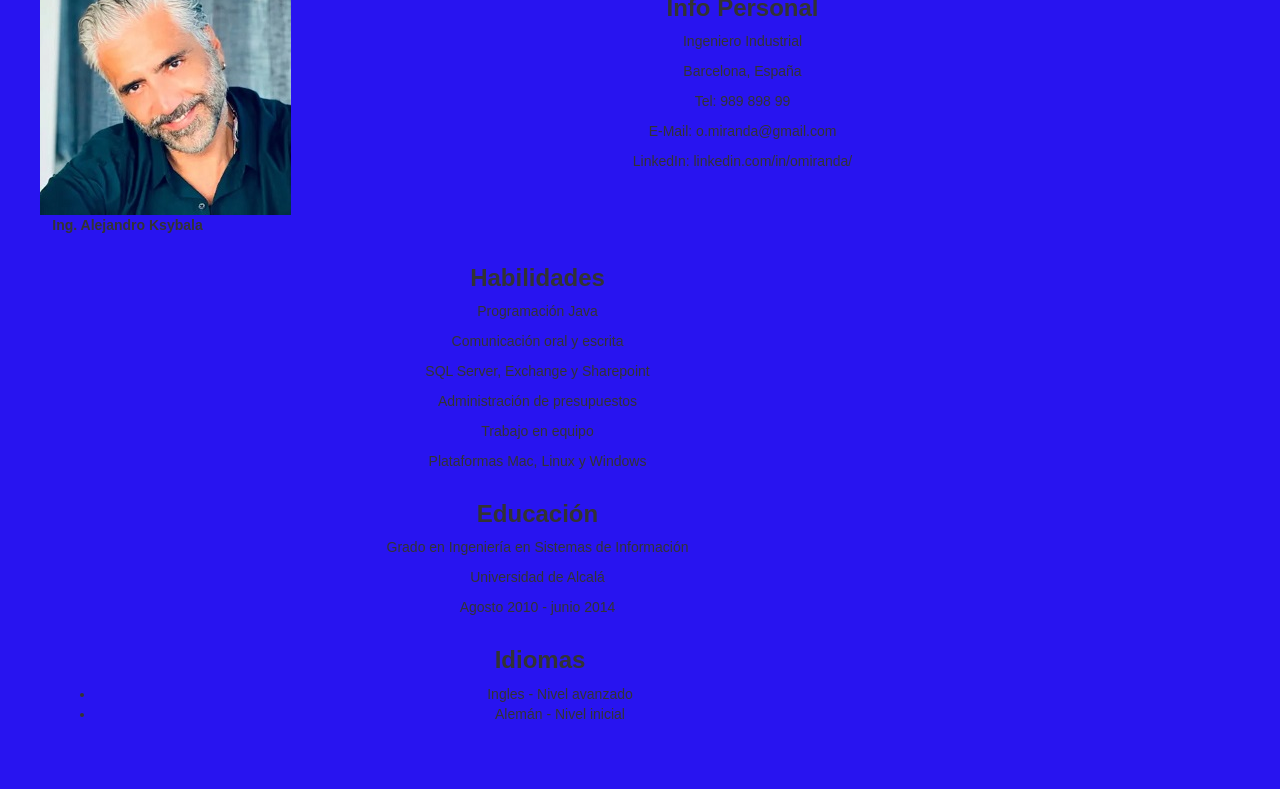
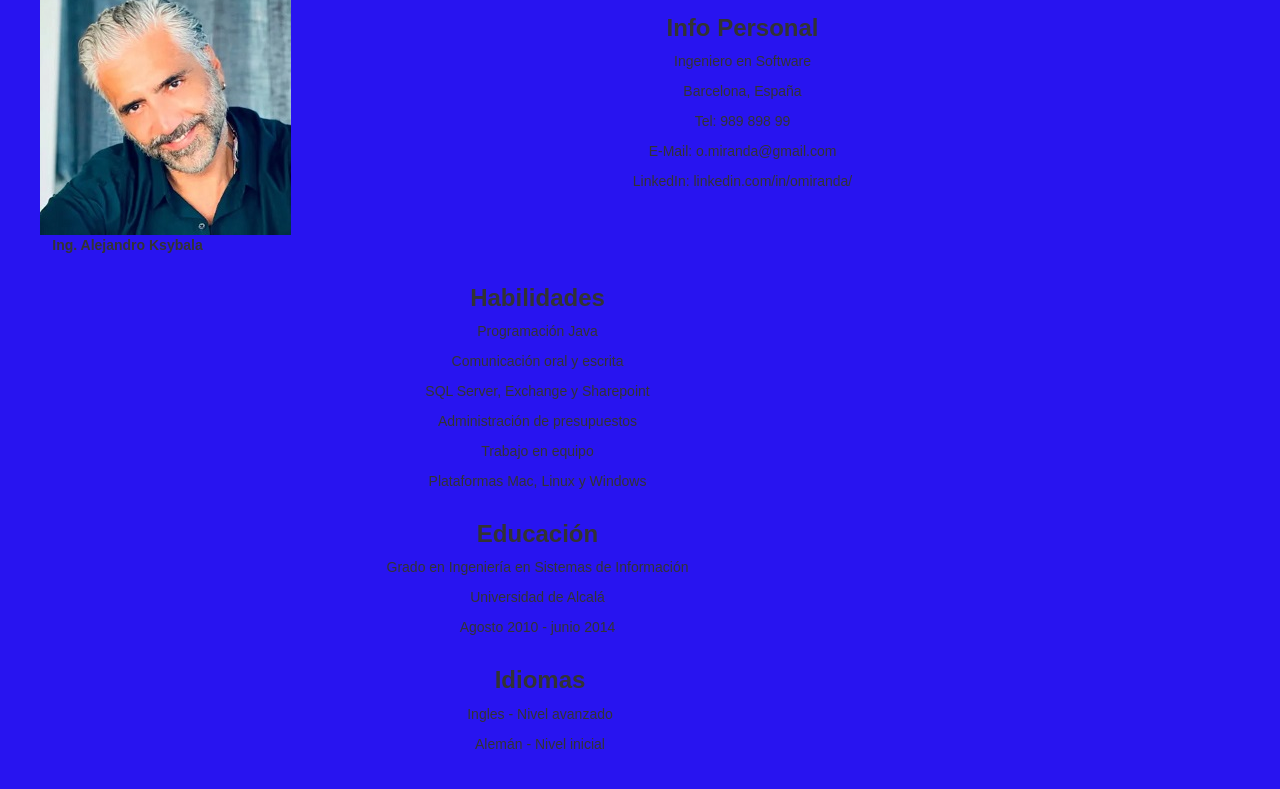
Before and after one commit to alebeatle/alebeatle.github.io, a plain HTML site: page indexViernes.html in a window 1280 px wide. Shown: the part 144-933 px from the top of the page. Before the commit the page ends 903 px from the top, so only its background shows below. Drawn offline with nearby package versions, Linux system fonts and the light colour scheme; files that its build step writes are made by us from their sources.

Commit message:
Add files via upload

```diff
--- a/indexViernes.html
+++ b/indexViernes.html
@@ -42,7 +42,7 @@
  <div class="main text-center" id="inicio">
 
      <h1> </h1>
-       <br><br>
+       <br><br> <br>
     </div>
     <div class="indexin3 text-center  ">
   <h1>        Curriculum Vitae Alejandro Ksybala  </h1>
@@ -66,7 +66,7 @@
 
              <a name="info"></a>
 
-             <h3><strong>Info Personal</strong></h3><p>Ingeniero Industrial</p><p>Barcelona, Espa&ntilde;a</p><p>Tel: 989 898 99</p><p>E-Mail: o.miranda@gmail.com</p><p>LinkedIn: linkedin.com/in/omiranda/</p><p>&nbsp;</p>
+             <h3><strong>Info Personal</strong></h3><p>Ingeniero en Software</p><p>Barcelona, Espa&ntilde;a</p><p>Tel: 989 898 99</p><p>E-Mail: o.miranda@gmail.com</p><p>LinkedIn: linkedin.com/in/omiranda/</p><p>&nbsp;</p>
 
 
          </div>
@@ -94,7 +94,7 @@
 
 <div class="col-lg-10 col-sm-8 col-xs-12">
 
-             <a name="Educacion"></a>
+             <a name="Educacion"></a><i class="fas fa-file"></i>
              <h3><strong>Educaci&oacute;n</strong></h3>
              <p>Grado en Ingenier&iacute;a en Sistemas de Informaci&oacute;n</p>
              <p>Universidad de Alcal&aacute;</p>
@@ -110,10 +110,10 @@
 
              <a name="Idiomas"></a>
              <h3><strong>Idiomas</strong></h3>
-              <ul>
-             <li>Ingles - Nivel avanzado</li>
-             <li>Alem&aacute;n - Nivel inicial</li>
-              </ul>
+
+             <p>Ingles - Nivel avanzado</p>
+             <p>Alem&aacute;n - Nivel inicial</p>
+
 
 
 
```
